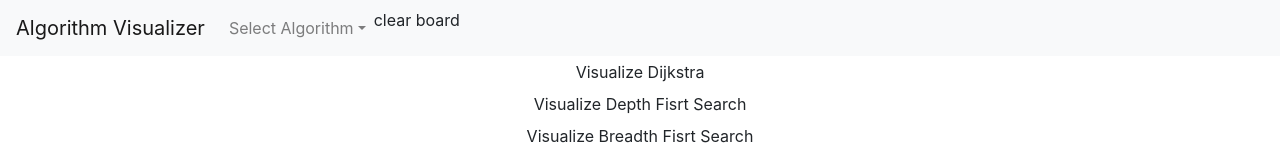
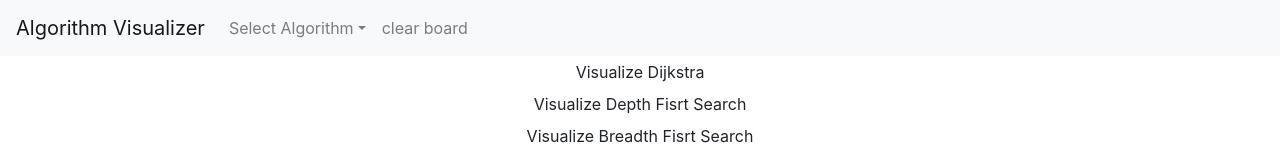
Before and after one commit to ManivannanBel/algorithm-visualizer, a React (Create React App) app: page / in a window 1280 px wide. Shown: the top 159 px of the page. Built offline with nearby package versions, Linux system fonts and the light colour scheme.

Commit message:
bootstrap

```diff
--- a/src/components/VisualizerComponent.jsx
+++ b/src/components/VisualizerComponent.jsx
@@ -321,19 +321,19 @@ export class VisualizerComponent extends Component {
           <div>
             <nav className="navbar navbar-expand-lg navbar-light bg-light">
             <a className="navbar-brand" href="#">Algorithm Visualizer</a>
-            <ul className="navbar-nav">
+            <ul className="nav navbar-nav">
             <li className="nav-item dropdown">
-              <a className="nav-link dropdown-toggle" href="#" id="navbarDropdown" role="button" data-toggle="dropdown" aria-haspopup="true" aria-expanded="false">
-                Select Algorithm
-              </a>
-              <div className="dropdown-menu" aria-labelledby="navbarDropdown">
+            <a class="nav-link dropdown-toggle" href="#" id="navbarDropdownMenuLink" role="button" data-toggle="dropdown" aria-haspopup="true" aria-expanded="false">
+              Select Algorithm
+            </a>
+              <div className="dropdown-menu" aria-labelledby="navbarDropdownMenuLink">
                 <a className="dropdown-item" href="#" onClick={() => this.visualizeDijkstra()}>Visualize Dijkstra</a>
                 <a className="dropdown-item" href="#" onClick={() => this.visualizeDepthFirstSearch()}>Visualize Depth Fisrt Search</a>
                 <a className="dropdown-item" href="#" onClick={() => this.visualizeBreadthFirstSearch()}>Visualize Breadth Fisrt Search</a>
                 <a className="dropdown-item" href="#" onClick={() => this.visualizeBestFirstSearch()}>Visualize Best Fisrt Search</a>
               </div>
             </li>
-            <li className="nav-item" onClick={() => this.clearVisitedNode(true)}>clear board</li>
+            <li className="nav-item"><a class="nav-link" onClick={() => this.clearVisitedNode(true)}>clear board</a></li>
             </ul>
             </nav>
             <a className="dropdown-item" href="#" onClick={() => this.visualizeDijkstra()}>Visualize Dijkstra</a>
```
